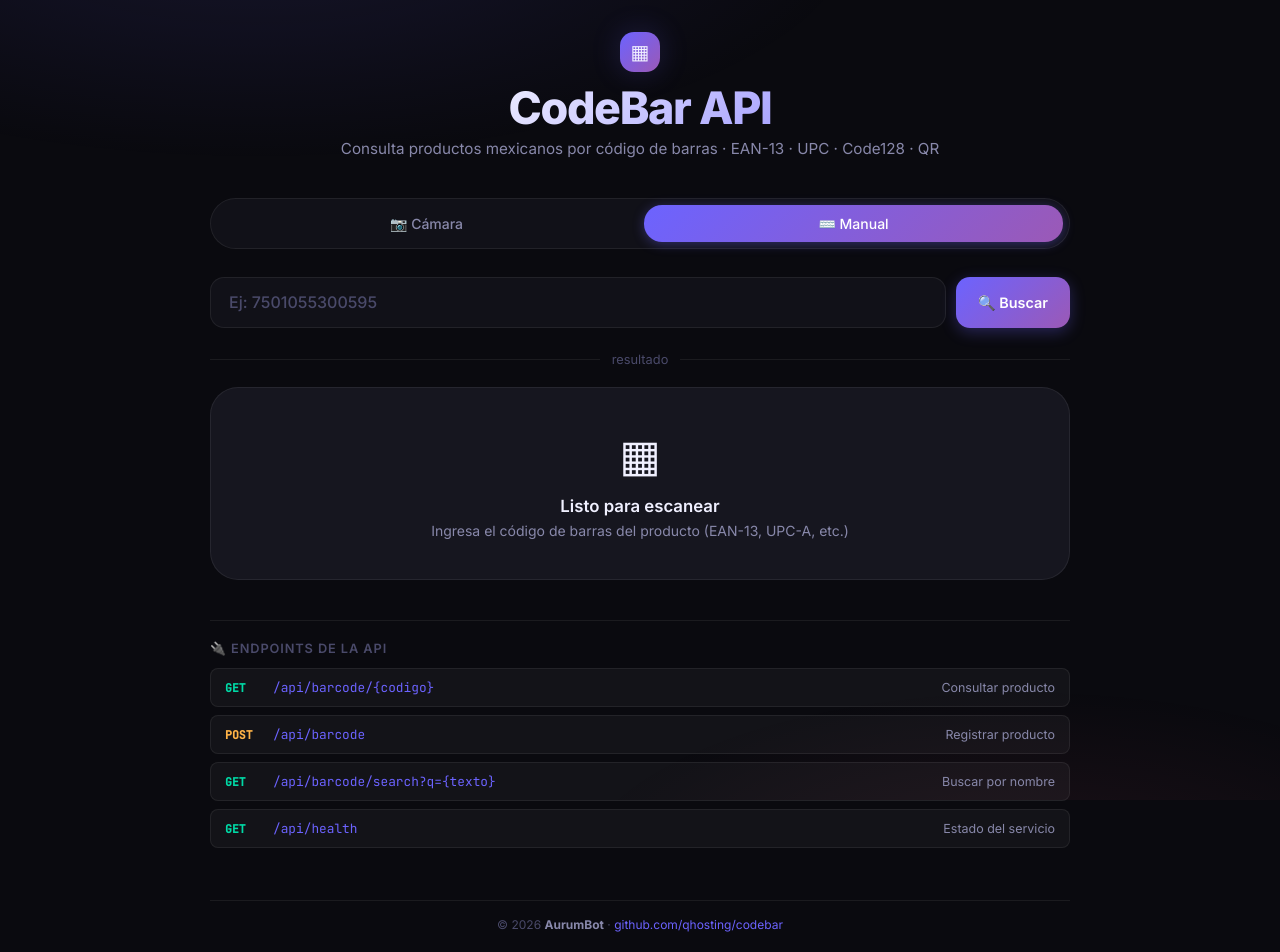
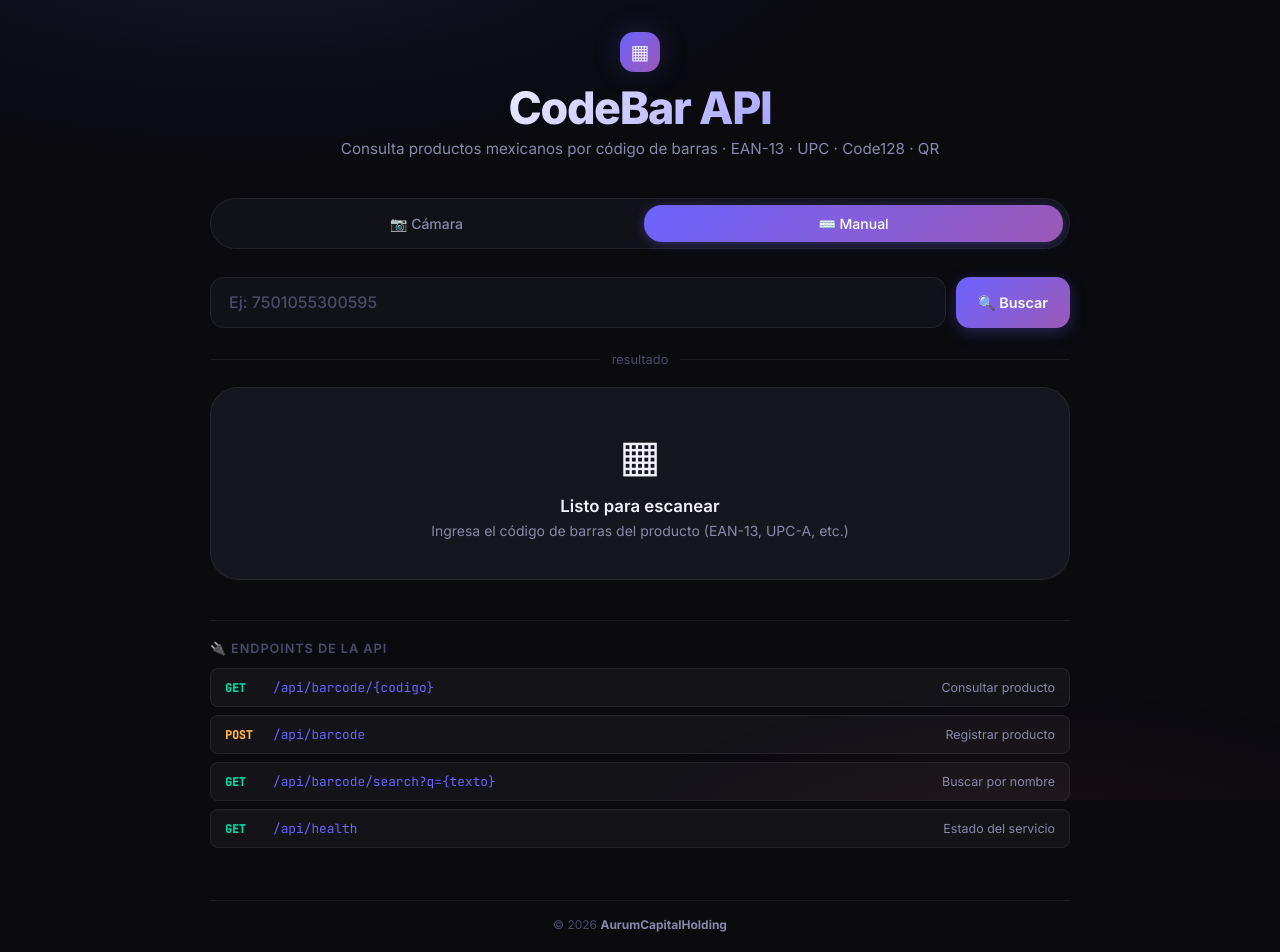
Before and after one commit to qhosting/codebar, a Next.js app: page / in a window 1280 px wide. Shown: the top 952 px of the page. Built offline with nearby package versions, Linux system fonts and the light colour scheme.

Commit message:
chore: replace AurumBot with AurumCapitalHolding and remove github repo links

```diff
--- a/app/layout.tsx
+++ b/app/layout.tsx
@@ -6,7 +6,7 @@ export const metadata: Metadata = {
   description:
     "API y app de demostración para consultar productos mexicanos por código de barras. Escanea con tu cámara o ingresa el código manualmente.",
   keywords: ["código de barras", "productos México", "EAN", "UPC", "barcode API"],
-  authors: [{ name: "AurumBot" }],
+  authors: [{ name: "AurumCapitalHolding" }],
 };
 
 export default function RootLayout({ children }: { children: React.ReactNode }) {
--- a/app/page.tsx
+++ b/app/page.tsx
@@ -289,15 +289,7 @@ export default function HomePage() {
         color: "var(--text-muted)",
         fontSize: "0.75rem",
       }}>
-        © 2026 <strong style={{ color: "var(--text-secondary)" }}>AurumBot</strong> ·{" "}
-        <a
-          href="https://github.com/qhosting/codebar"
-          target="_blank"
-          rel="noopener noreferrer"
-          style={{ color: "var(--accent-primary)", textDecoration: "none" }}
-        >
-          github.com/qhosting/codebar
-        </a>
+        © 2026 <strong style={{ color: "var(--text-secondary)" }}>AurumCapitalHolding</strong>
       </footer>
     </div>
   );
--- a/package.json
+++ b/package.json
@@ -2,7 +2,7 @@
   "name": "codebar",
   "version": "1.0.0",
   "description": "API de códigos de barras para el mercado mexicano — EAN-13, UPC, QR, Code128",
-  "author": "AurumBot",
+  "author": "AurumCapitalHolding",
   "private": true,
   "scripts": {
     "dev": "next dev",
```
Also changed, not shown: 1 other file (tests, documents, lock files or other folders).
